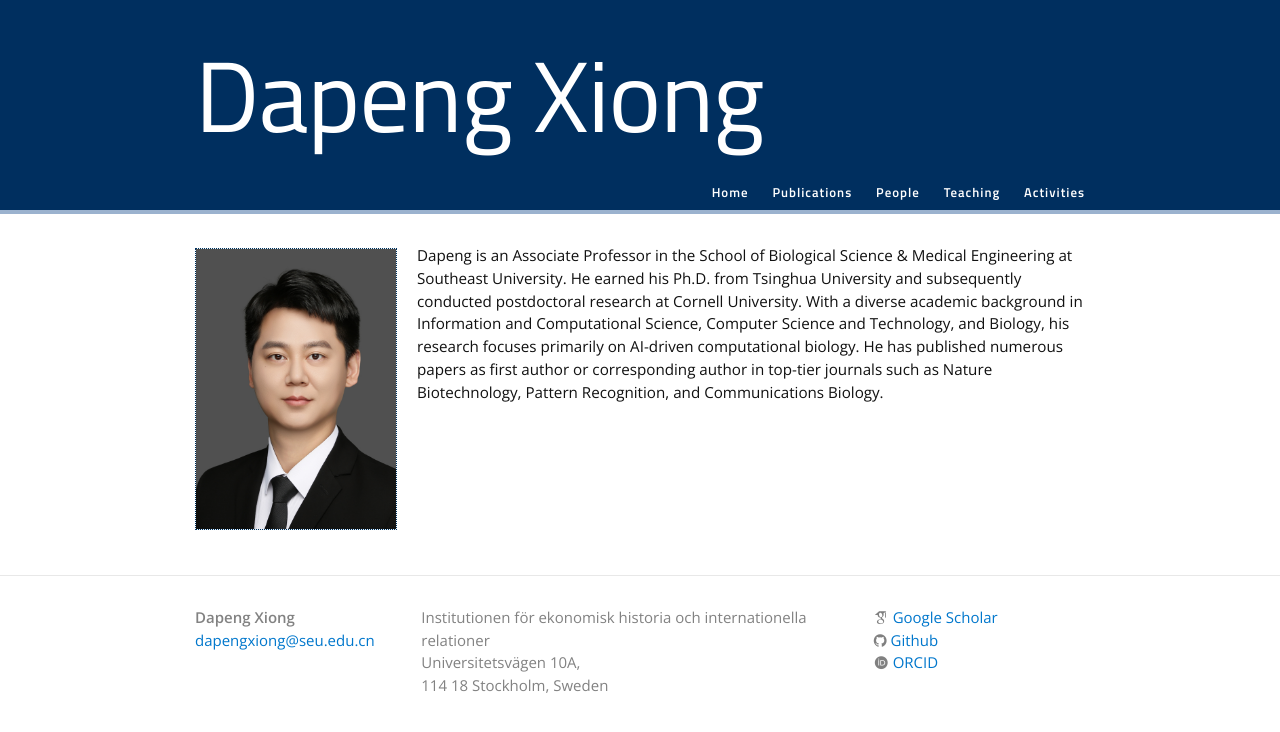
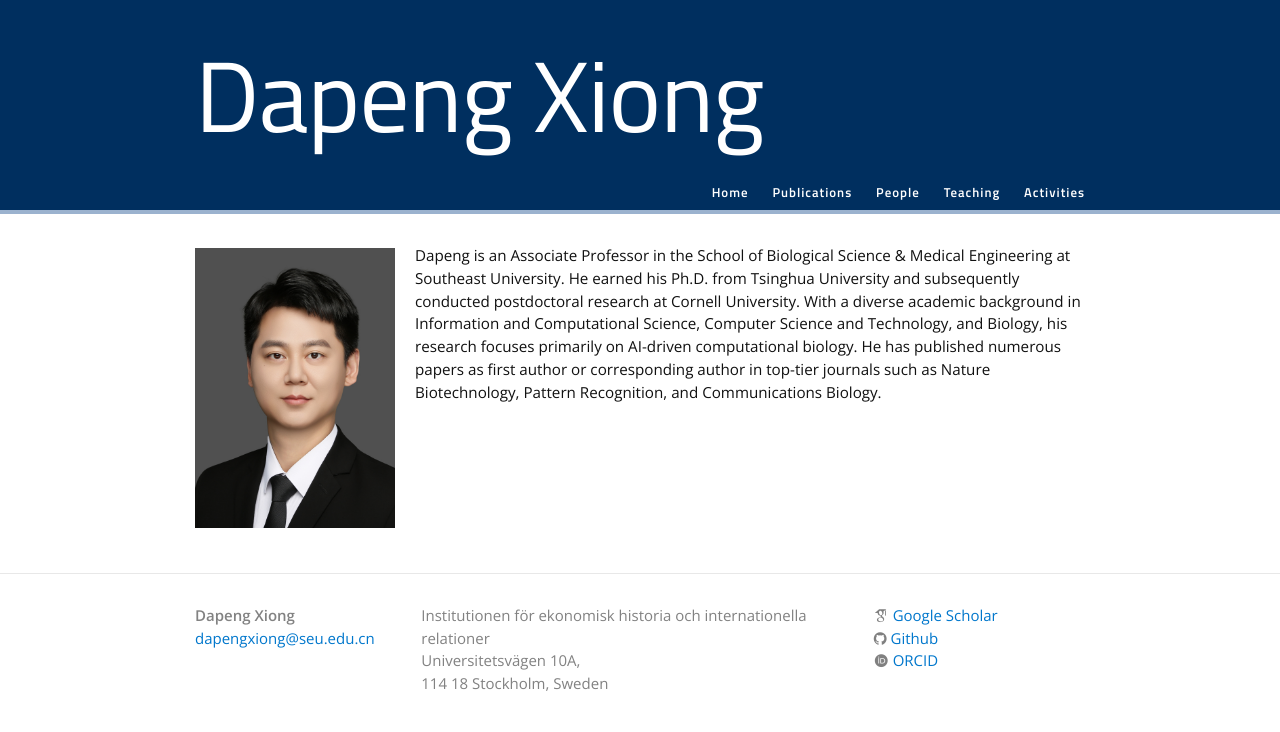
Before and after one commit to dapeng-xiong/dapeng-xiong.github.io, a Jekyll site: the page built from index.html, in a window 1280 px wide. Shown: the top 732 px of the page. Built offline with Jekyll 4.4.1, drawn with Linux system fonts in a browser that asks for light colours; nearby versions of some CDN libraries; some web fonts are replaced.

Commit message:
Update _fancy-image.scss

```diff
--- a/_sass/_fancy-image.scss
+++ b/_sass/_fancy-image.scss
@@ -1,7 +1,8 @@
 .wp-caption {
-background-color: $su-sky20;
-text-align: center;
-border: 1px dotted $su-blue;
+	background-color: $su-sky20;
+	text-align: center;
+/*	border: 1px dotted $su-blue;*/
+	border: none;
 	font-size: 0.90em;
 	overflow: hidden;
 	position: relative;
```
